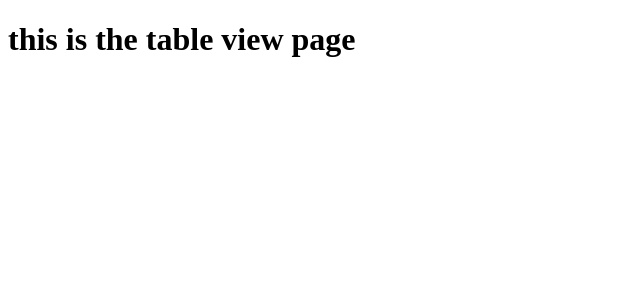
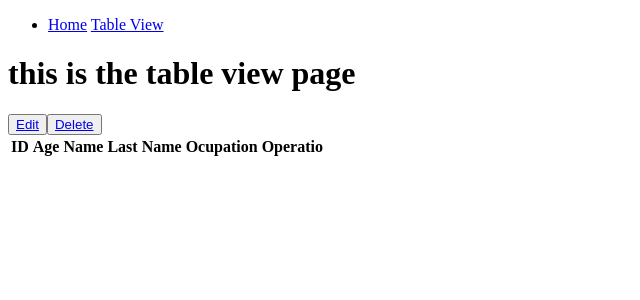
Before and after one commit to Gusttav28/Flask-Crud-2.0, a Python web app: template App Main/controllers/templates/table_view.html in a window 1280 px wide. Shown: the top 300 px of the page, without its empty margins (0-640 px from the left). Run offline with Jinja, Linux system fonts and the light colour scheme; the template is opened without the code that fills it, so the values that code supplies are empty.

Commit message:
the html its working already, it just miss the creation of the api

```diff
--- a/App Main/controllers/templates/layout.html
+++ b/App Main/controllers/templates/layouts/layout.html
@@ -7,10 +7,18 @@
     <title>Python Flask - CRUD</title>
 </head>
 <body>
+    <nav>
+        <ul>
+            <li>
+                <a href="/">Home</a>
+                <a href="/tableView">Table View</a>
+            </li>
+        </ul>
+    </nav>
 
 </body>
 </html>
 
 
-{% block body %}
+{% block body %}te
 {% endblock %}
--- a/App Main/controllers/templates/table_update.html
+++ b/App Main/controllers/templates/table_update.html
@@ -1,4 +1,4 @@
-{% extends 'layout.html' %}
+{% extends 'layouts/layout.html' %}
 
 {% block body %}
 <h1>this the update page</h1>
--- a/App Main/controllers/templates/table_view.html
+++ b/App Main/controllers/templates/table_view.html
@@ -1,6 +1,27 @@
-{% extends 'layout.html' %}
+{% extends 'layouts/layout.html' %}
 
 {% block body %}
 <h1>this is the table view page</h1>
 
+<table>
+    <tr>
+        <th>ID</th>
+        <th>Age</th>
+        <th>Name</th>
+        <th>Last Name</th>
+        <th>Ocupation</th>
+        <th>Operatio</th>
+    </tr>
+    <tr>
+        <td></td>
+        <td></td>
+    </tr>
+    <button>
+        <a href="/tableUpdate" class="btn btn-secondary">Edit</a>
+    </button>
+    <button>
+        <a href="/tableDelete" class="btn btn-secondary">Delete</a>
+    </button>
+</table>
+
 {% endblock %}
```
Also changed, not shown: App Main/controllers/contructure.py (+16 -2 lines), App Main/controllers/templates/home.html (+12 -2 lines).
